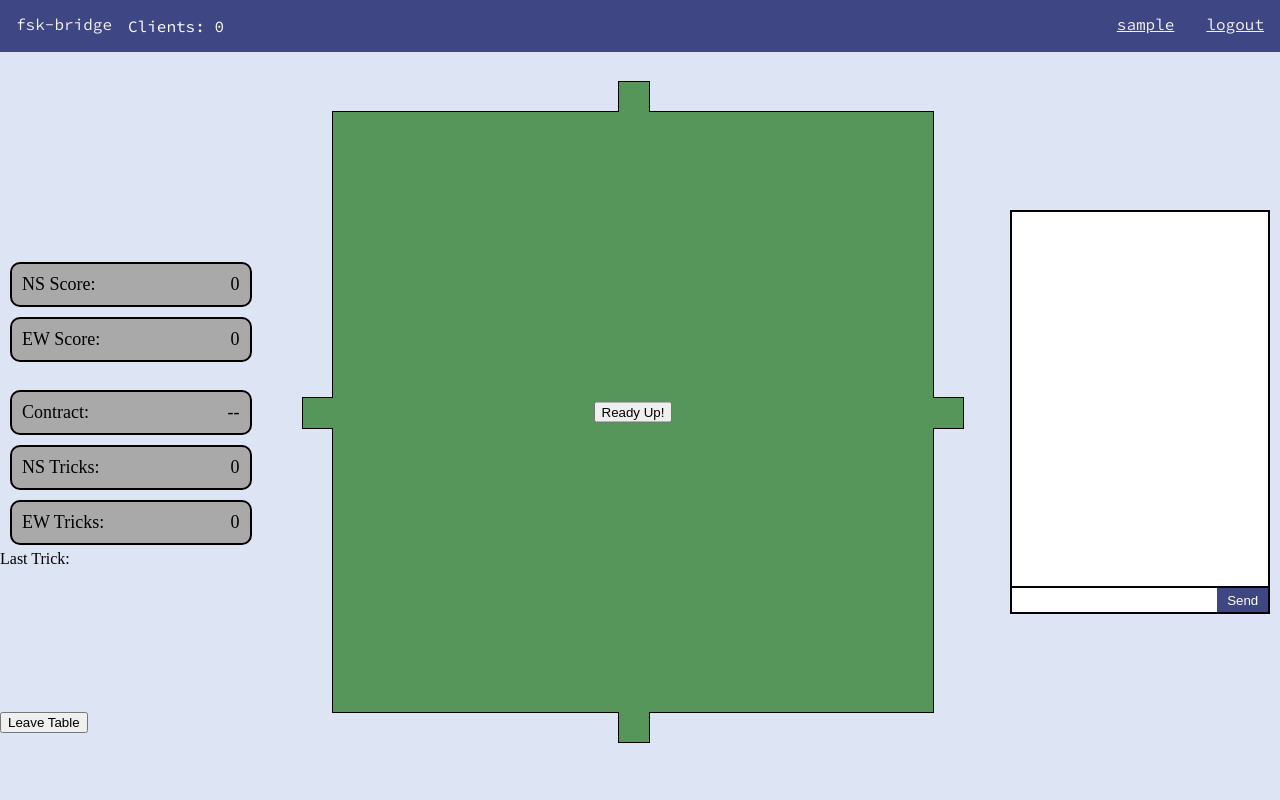
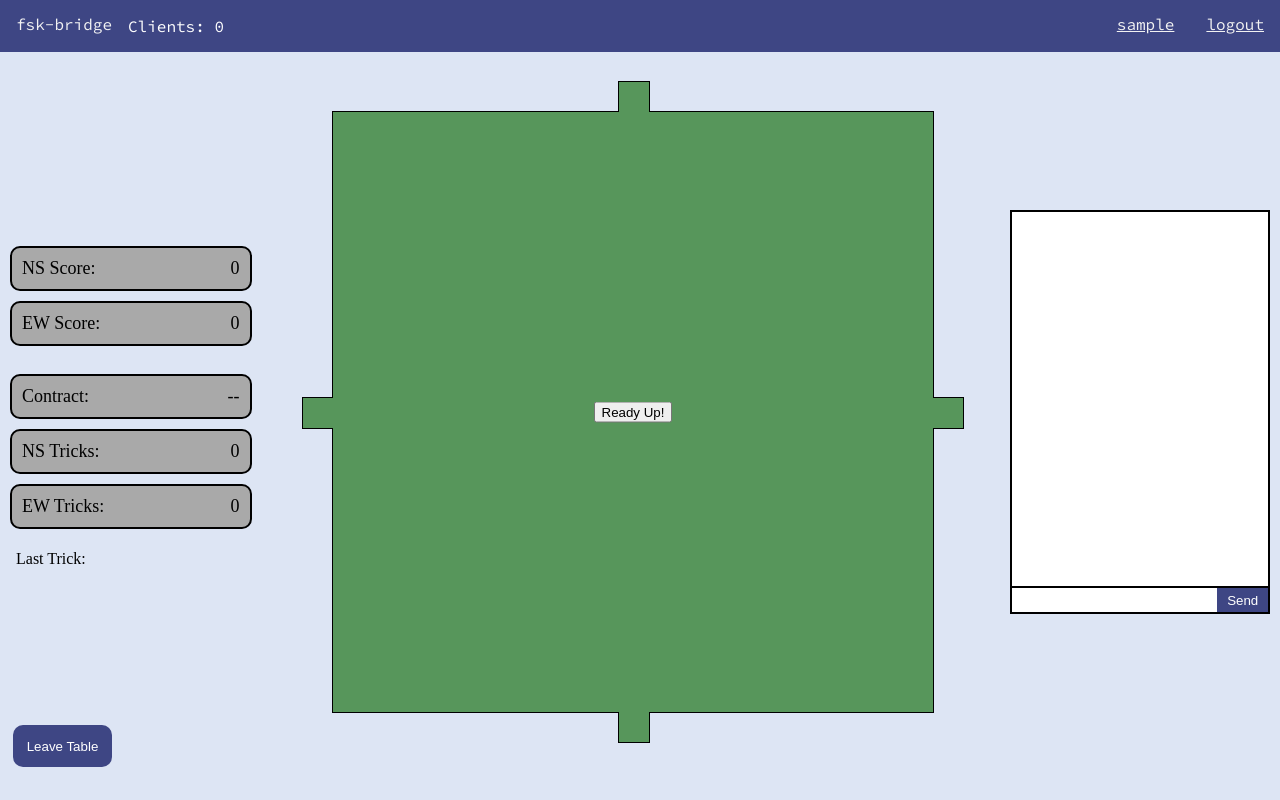
Before and after one commit to ksalij/fsk-bridge, a Flask app: template app/templates/table.html in a window 1280 px wide. Run offline with Flask 3, Linux system fonts and the light colour scheme; the visitor is signed in with stand-in values (Sample User, id 1); the template is opened without the code that fills it: most values are stand-ins (such as "Sample title", 1, 10 or a date in 2020); some libraries are stand-ins or nearby versions.

Commit message:
Styled leave button

```diff
--- a/app/static/css/table.css
+++ b/app/static/css/table.css
@@ -514,3 +514,16 @@ input.glow {
 	flex-direction: row;
 	flex-wrap: wrap;
 }  */
+
+input#leaveTable {
+    margin: 1em;
+    padding: 1em;
+    background: #3e4684;
+    color: white;
+    border: none;
+    border-radius: 10px;
+}
+
+#last-trick {
+    margin: 1em;
+}
--- a/app/templates/home.html
+++ b/app/templates/home.html
@@ -10,8 +10,6 @@
 <div class="screen-1">
 
 	<img src="{{ url_for('static', filename='otherimages/bridge-icon.svg') }}" alt="Bridge Icon" class="iconp-04r5">
-
-<p>User: {{session['username']}}</p>
 
 <form action="" name='join' id='join'>
   <div class="join">
--- a/app/templates/table.html
+++ b/app/templates/table.html
@@ -77,13 +77,13 @@
 
 <form action="/leaveTable">
     <input type="submit" id="leaveTable" value="Close Table"/>
-  </form>
+</form>
 
 {% else %}
 
 <form action="/leaveTable">
     <input type="submit" id="leaveTable" value="Leave Table"/>
-  </form>
+</form>
 
 {% endif %}
 
```
